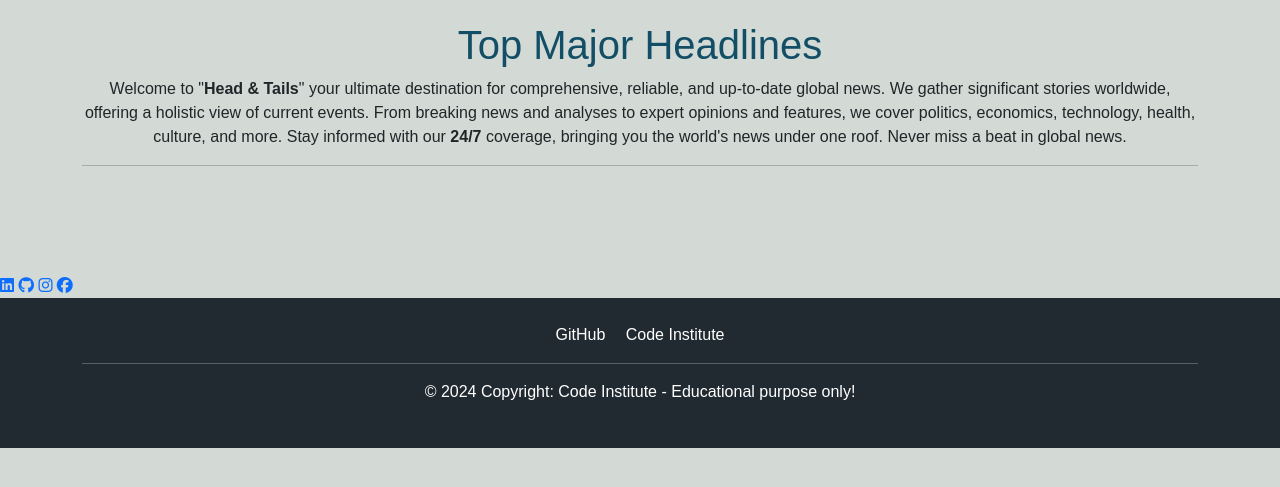
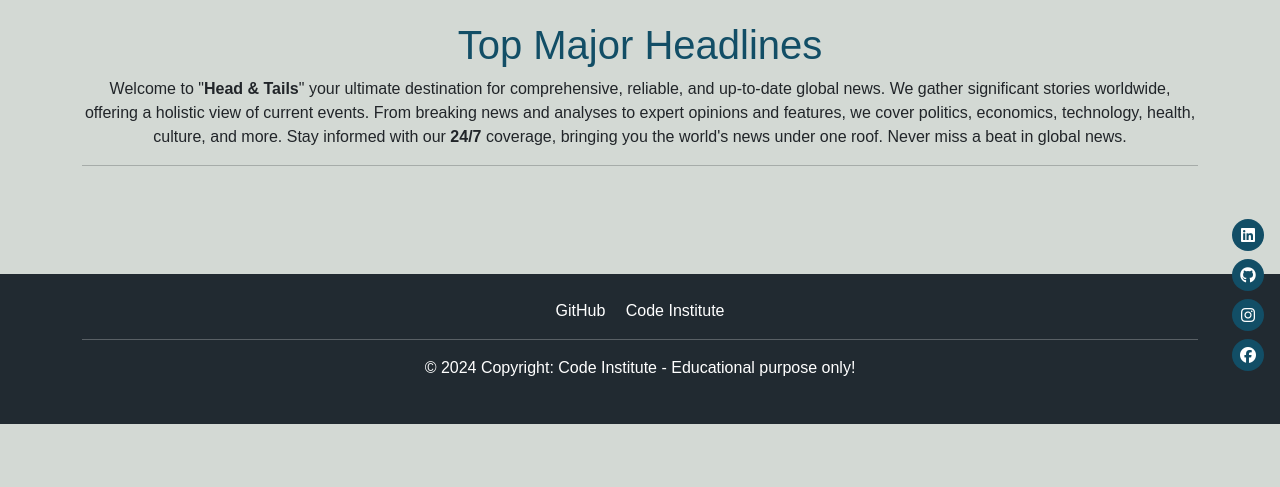
Before and after one commit to Kamal-Kohli/News_App_PP4, a Django app: page / in a window 1280 px wide. Shown: the part 105-592 px from the top of the page. Run offline with Django 4.2, Linux system fonts and the light colour scheme; data that the repository does not hold is empty; some libraries are stand-ins or nearby versions.

Commit message:
add style to floating icons

```diff
--- a/static/css/base.css
+++ b/static/css/base.css
@@ -99,3 +99,36 @@ footer p {
     background: #212a31;
     color: #fff;
 }
+
+/* Floating icons */
+.floating-icons {
+    position: fixed;
+    top: 50%;
+    right: 1rem;
+    transform: translateY(-50%);
+    display: flex;
+    flex-direction: column;
+    gap: 0.5rem;
+
+
+}
+
+.floating-icons a {
+    background: #124e66;
+    color: #fff;
+    padding: 0.5rem;
+    border-radius: 50%;
+    text-align: center;
+    width: 2rem;
+    height: 2rem;
+    display: flex;
+    align-items: center;
+    justify-content: center;
+    text-decoration: none;
+    transition: transform 0.3s ease-in-out;
+
+}
+
+.floating-icons a:hover {
+    background-color: #212a31;
+}
--- a/templates/base.html
+++ b/templates/base.html
@@ -92,7 +92,7 @@
             <div class="col-md-12 text-center">
                 <!-- Peoject link -->
                 <div class="social-links">
-                    <a href="https://github.com/Kamal-Kohli/head_nd_tails" target="_blank" class="text-white me-3">GitHub</a>
+                    <a href="https://github.com/Kamal-Kohli/News_App_PP4" target="_blank" class="text-white me-3">GitHub</a>
                     <a href="https://codeinstitute.net/" target="_blank" class="text-white">Code Institute</a>
                 </div>
                 <hr>
```
